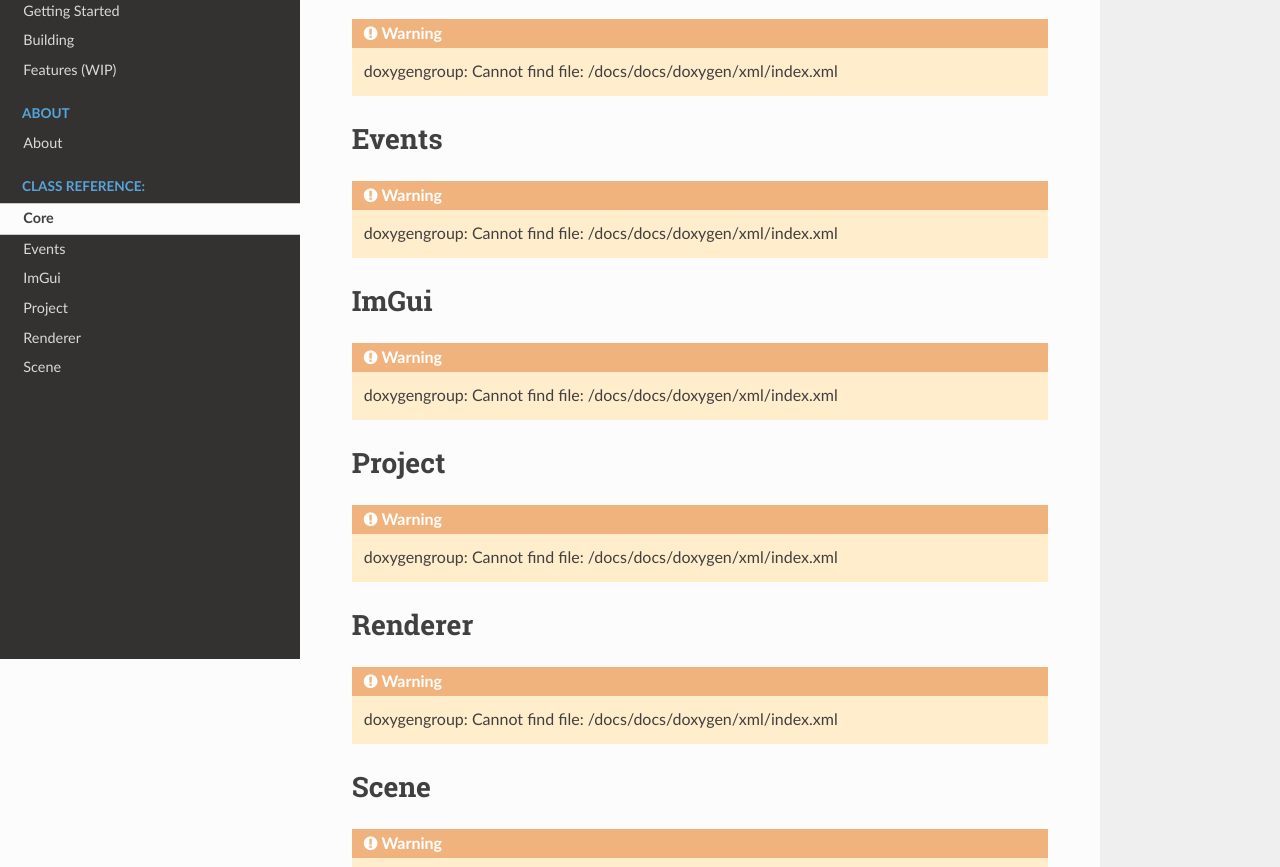
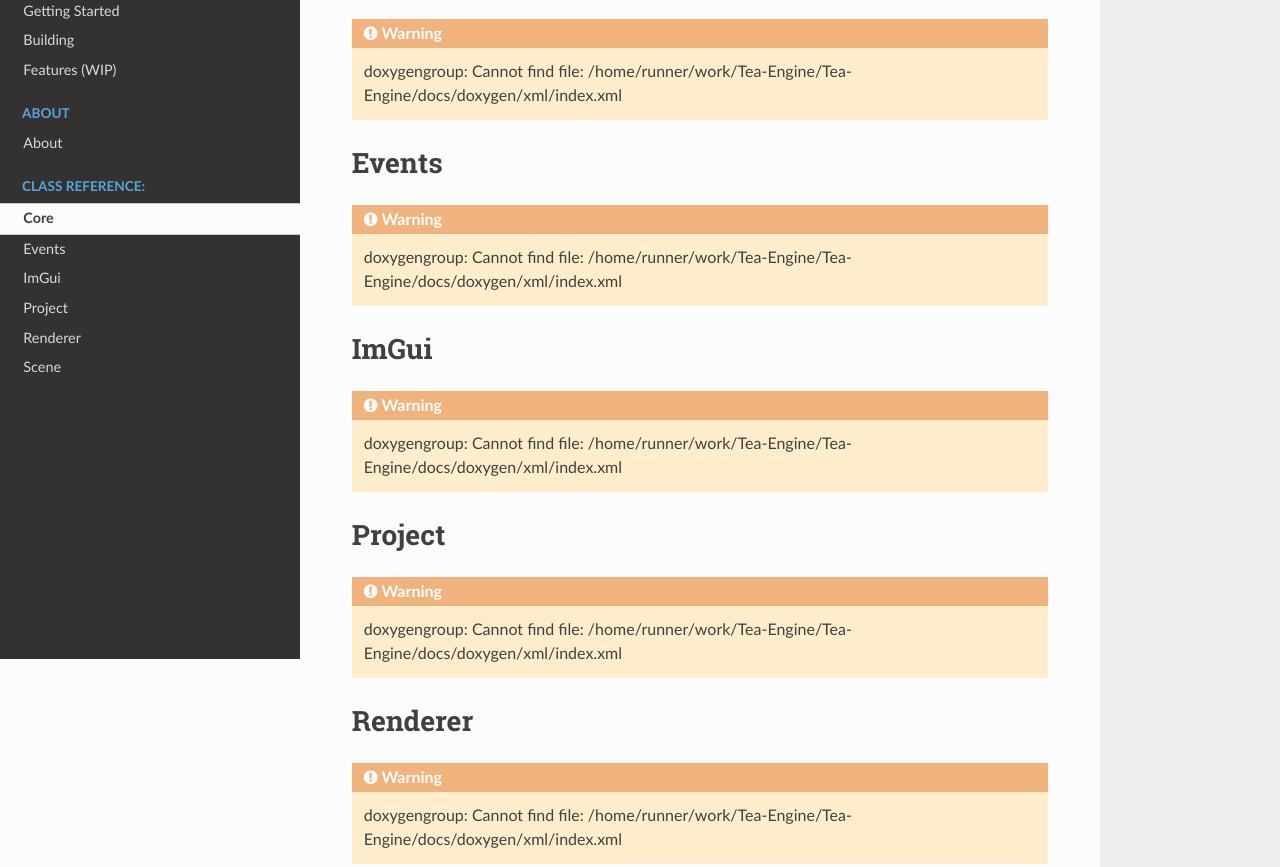
Before and after one commit to HugoPlacer/Tea-Engine, a plain HTML site: page classes/index.html in a window 1280 px wide. Shown: the part 141-1008 px from the top of the page. Drawn offline with Linux system fonts and the light colour scheme.

Commit message:
deploy: 02ef004d20d95ddd221a9501fdd89d7795f4c720

```diff
--- a/classes/index.html
+++ b/classes/index.html
@@ -91,42 +91,42 @@
 <h1>Core<a class="headerlink" href="#core" title="Link to this heading"></a></h1>
 <div class="admonition warning">
 <p class="admonition-title">Warning</p>
-<p>doxygengroup: Cannot find file: /docs/docs/doxygen/xml/index.xml</p>
+<p>doxygengroup: Cannot find file: /home/runner/work/Tea-Engine/Tea-Engine/docs/doxygen/xml/index.xml</p>
 </div>
 </section>
 <section id="events">
 <h1>Events<a class="headerlink" href="#events" title="Link to this heading"></a></h1>
 <div class="admonition warning">
 <p class="admonition-title">Warning</p>
-<p>doxygengroup: Cannot find file: /docs/docs/doxygen/xml/index.xml</p>
+<p>doxygengroup: Cannot find file: /home/runner/work/Tea-Engine/Tea-Engine/docs/doxygen/xml/index.xml</p>
 </div>
 </section>
 <section id="imgui">
 <h1>ImGui<a class="headerlink" href="#imgui" title="Link to this heading"></a></h1>
 <div class="admonition warning">
 <p class="admonition-title">Warning</p>
-<p>doxygengroup: Cannot find file: /docs/docs/doxygen/xml/index.xml</p>
+<p>doxygengroup: Cannot find file: /home/runner/work/Tea-Engine/Tea-Engine/docs/doxygen/xml/index.xml</p>
 </div>
 </section>
 <section id="project">
 <h1>Project<a class="headerlink" href="#project" title="Link to this heading"></a></h1>
 <div class="admonition warning">
 <p class="admonition-title">Warning</p>
-<p>doxygengroup: Cannot find file: /docs/docs/doxygen/xml/index.xml</p>
+<p>doxygengroup: Cannot find file: /home/runner/work/Tea-Engine/Tea-Engine/docs/doxygen/xml/index.xml</p>
 </div>
 </section>
 <section id="renderer">
 <h1>Renderer<a class="headerlink" href="#renderer" title="Link to this heading"></a></h1>
 <div class="admonition warning">
 <p class="admonition-title">Warning</p>
-<p>doxygengroup: Cannot find file: /docs/docs/doxygen/xml/index.xml</p>
+<p>doxygengroup: Cannot find file: /home/runner/work/Tea-Engine/Tea-Engine/docs/doxygen/xml/index.xml</p>
 </div>
 </section>
 <section id="scene">
 <h1>Scene<a class="headerlink" href="#scene" title="Link to this heading"></a></h1>
 <div class="admonition warning">
 <p class="admonition-title">Warning</p>
-<p>doxygengroup: Cannot find file: /docs/docs/doxygen/xml/index.xml</p>
+<p>doxygengroup: Cannot find file: /home/runner/work/Tea-Engine/Tea-Engine/docs/doxygen/xml/index.xml</p>
 </div>
 </section>
 
```
Also changed, not shown: searchindex.js (+1 -1 lines).
